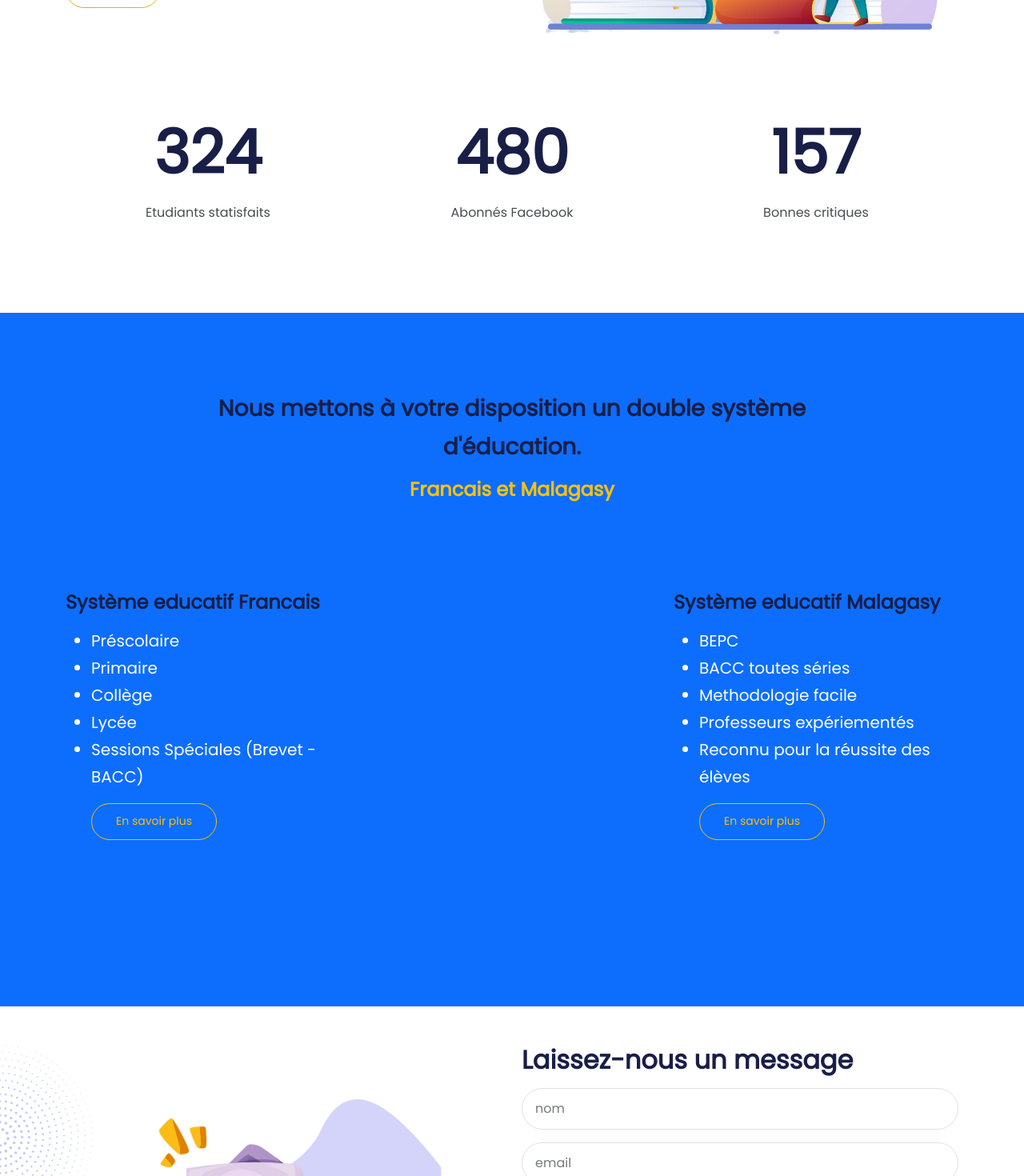
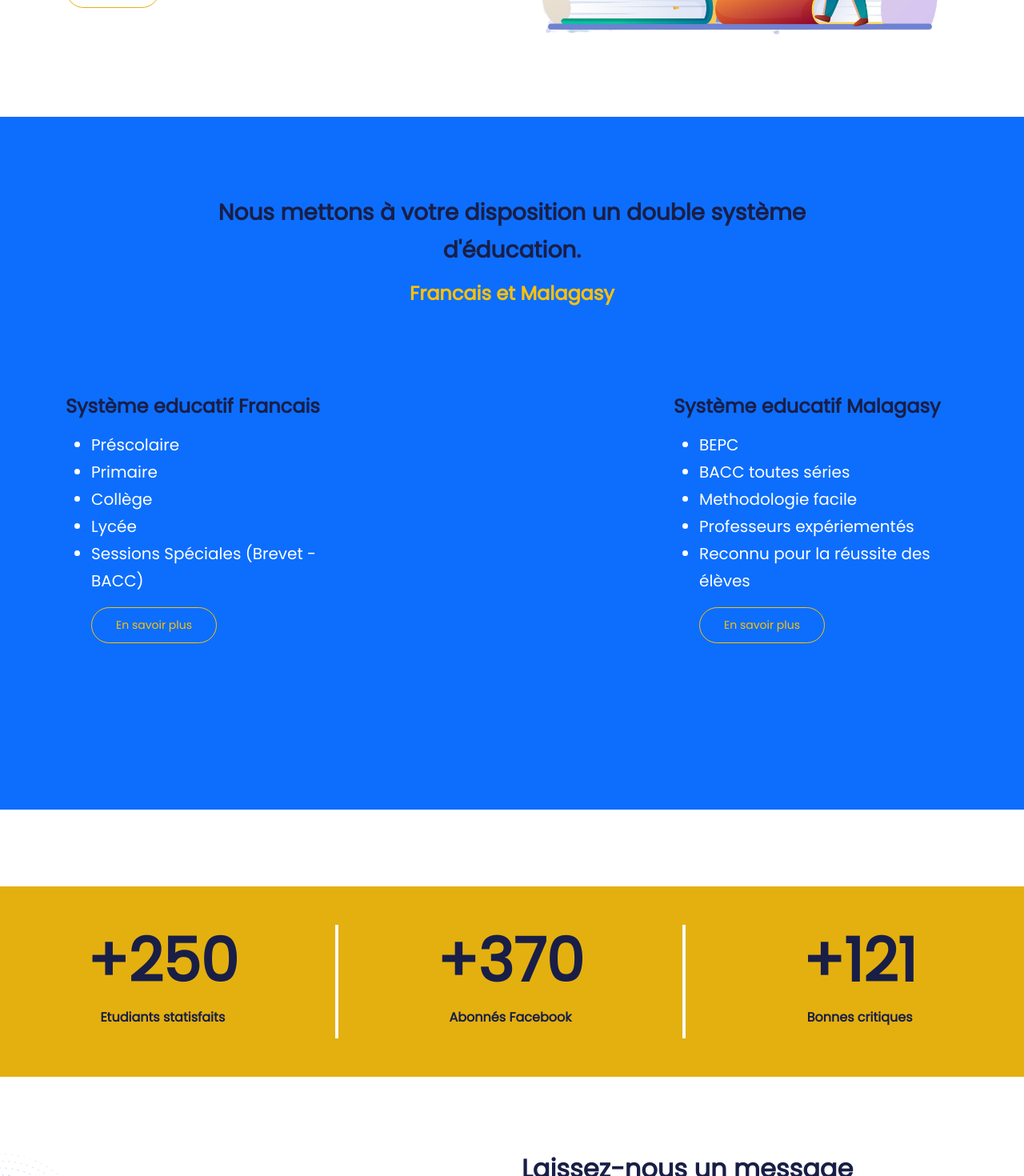
Before and after one commit to Radoniaina24/intello24, a Next.js app: page / in a window 1280 px wide. Shown: the part 1360-2830 px from the top of the page at 80% size. Built offline with nearby package versions, Linux system fonts and the light colour scheme.

Commit message:
edit stats

```diff
--- a/src/app/page.js
+++ b/src/app/page.js
@@ -13,10 +13,13 @@ export default function Home() {
   return (
     <>
       <Hero />
-      <Details2 />
-      <Details />
-      <Stats />
-      <Systeme />
+
+        <Details2 />
+        <Details />
+        <Systeme />
+        <Stats />
+
+
       <Contact />
     </>
   );
--- a/src/components/Details/Details.jsx
+++ b/src/components/Details/Details.jsx
@@ -7,7 +7,7 @@ export default function Details() {
         <div className='row align-items-center'>
           <div className='col-12 col-md-6'>
             <h3 className='text-uppercase text-secondary'>Notre mission</h3>
-            <hr class="hr-heading" />
+            <hr className="hr-heading" />
             <p className='lead'>
               Transmettre le savoir et les compétences nécessaires aux élèves
               pour s&apos;épanouir personnellement et s&apos;insérer dans la
--- a/src/components/Details/Details2.js
+++ b/src/components/Details/Details2.js
@@ -3,7 +3,7 @@ import start from '@/images/decoration-star.svg'
 function Details2(props) {
   return (
     <>
-      <section className=' introduction bg-light py-6 text-center position-relative overflow-hidden'>
+      <section className=' introduction bg-light  py-6 text-center position-relative overflow-hidden'>
         <Image src={start} alt='start' className="decoration-star position-absolute"/>
         <Image src={start} alt='start' className="decoration-star-2 position-absolute"/>
         <div className='container'>
@@ -13,7 +13,7 @@ function Details2(props) {
                 Votre avenir commence ici : Un <span className="text-secondary fw-bolder">lycée d&apos;excellence</span> qui vous
                <span className="text-primary"> ouvre les portes des meilleures universités</span>.
               </h4>
-              <hr class="hr-introduction" />
+              <hr className="hr-introduction" />
             </div>
           </div>
         </div>
--- a/src/components/Stats/Stats.js
+++ b/src/components/Stats/Stats.js
@@ -2,27 +2,27 @@
 import CountUp from 'react-countup';
 function Stats(props) {
   return (
-    <section id='stats' className='stats container'>
-      <div className='row my-6'>
-        <div className='col-md-4 col-sm-6 text-center'>
+    <section id='stats' className='stats  bg-secondary'>
+      <div className='row my-6 '>
+        <div className='col-md-4 col-sm-6 text-center  border-end border-4 border-light my-5 '>
           <h2 className='counter xl-text'>
-            <CountUp start={0} end={328} duration={10} />
+            +<CountUp start={0} end={328} duration={30} />
           </h2>
-          <p>Etudiants statisfaits</p>
+          <h6>Etudiants statisfaits</h6>
         </div>
 
-        <div className='col-md-4 col-sm-6 text-center'>
+        <div className='col-md-4 col-sm-6 text-center border-end border-4 border-light my-5'>
           <h2 className='counter xl-text'>
-            <CountUp start={0} end={486} duration={10} />
+            +<CountUp start={0} end={486} duration={30} />
           </h2>
-          <p>Abonnés Facebook</p>
+          <h6>Abonnés Facebook</h6>
         </div>
 
-        <div className='col-md-4 col-sm-6 text-center'>
+        <div className='col-md-4 col-sm-6 text-center my-5'>
           <h2 className='counter xl-text'>
-            <CountUp start={0} end={159} duration={10} />
+            +<CountUp start={0} end={159} duration={30} />
           </h2>
-          <p>Bonnes critiques</p>
+          <h6>Bonnes critiques</h6>
         </div>
       </div>
     </section>
--- a/src/theme/scss/styles.scss
+++ b/src/theme/scss/styles.scss
@@ -172,3 +172,8 @@
   background-color: var(--bs-primary);
   opacity: 1;
 }
+// .fond{
+//   background: linear-gradient(rgba(0, 0, 0, 0.2), rgba(0, 0, 0, 0.5)),
+//   url('../../images/fond2.png') left center no-repeat;
+//   background-size: cover;
+// }
```
Also changed, not shown: src/components/Details/Introduce.js (deleted, +0 -26 lines), src/images/fond2.png (added).
